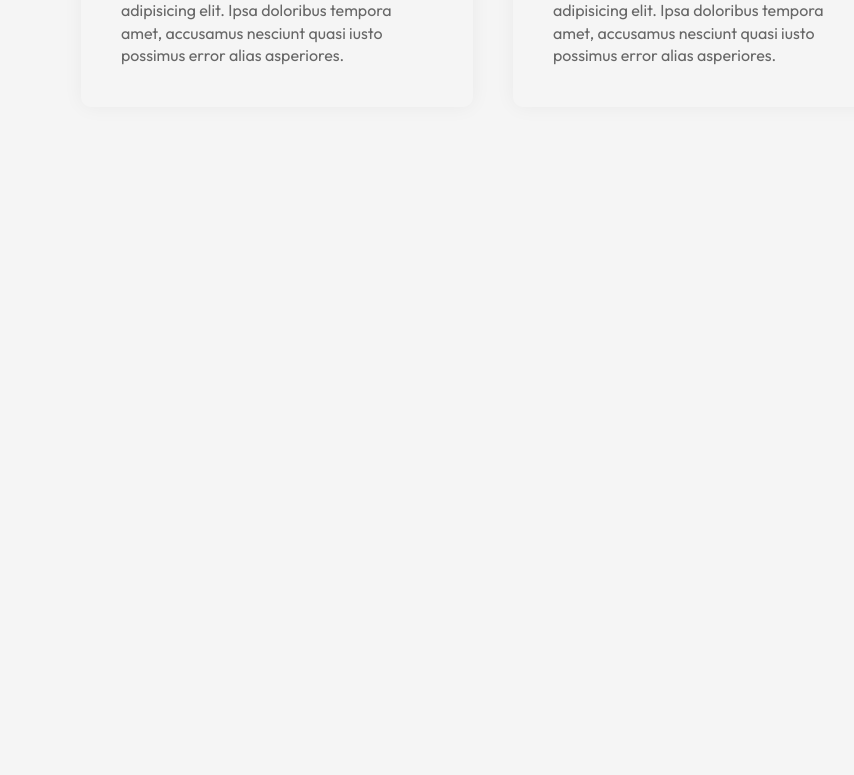
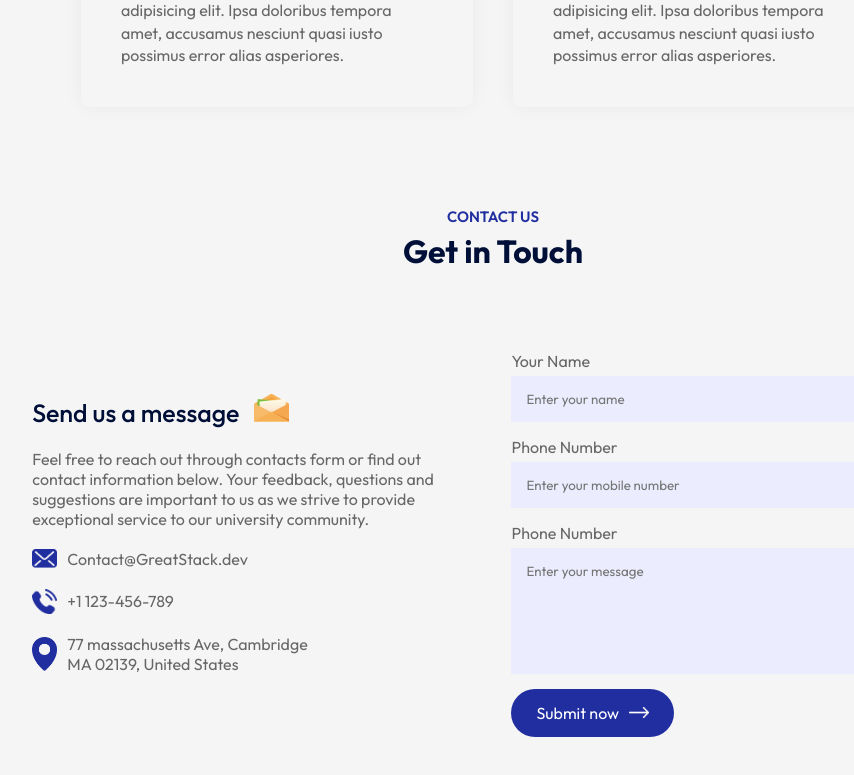
Before and after one commit to Anselamkujur/Edusity, a React (Vite) app: page / in a window 1280 px wide. Shown: the part 2769-3544 px from the top of the page, without its empty margins (147-1001 px from the left). Before the commit the page ends 2976 px from the top, so only its background shows below. Built offline with nearby package versions, Linux system fonts and the light colour scheme.

Commit message:
contact design in completed

```diff
--- a/src/App.jsx
+++ b/src/App.jsx
@@ -6,6 +6,7 @@
 import About from './components/About/About'
 import Campus from './components/Campus/Campus'
 import Testamonials from './components/Testamonials/Testamonials'
+import Contacts from './components/Contacts/Contacts'
 
 const App = () => {
   return (
@@ -20,6 +21,8 @@
         <Campus />
         <Title subTitle={"TESTAMONIALS"} title={"What Student Says"}/>
         <Testamonials />
+        <Title subTitle={"Contact Us"} title={"Get in Touch"}/>
+        <Contacts />
       </div>
     </div>
   )
--- /dev/null
+++ b/src/components/Contacts/Contacts.css
@@ -0,0 +1,54 @@
+.contacts {
+    margin: 80px auto;
+    max-width: 90%;
+    display: flex;
+    align-items: center;
+    justify-content: space-between;
+}
+
+.contact-col {
+    flex-basis: 48%;
+    color: #676767;
+
+}
+
+.contact-col h3 {
+    color: #000f38;
+    font-weight: 500;
+    font-size: 25px;
+    margin-bottom: 20px;
+}
+
+.contact-col h3 img {
+    width: 35px;
+    margin-left: 10px;
+}
+
+.contact-col p {
+    max-width: 450px;
+    list-style: 0.3;
+}
+
+.contact-col ul li {
+    display: flex;
+    align-items: center;
+    margin: 20px 0;
+}
+
+.contact-col ul li img {
+    width: 25px;
+    margin-right: 10px;
+
+}
+
+.contacts form input, .contacts form textarea {
+    display: block;
+    width: 100%;
+    background:#ebecfe;
+    padding: 15px;
+    border: 0;
+    outline: 0;
+    margin-bottom: 15px;
+    margin-top: 5px;
+    resize: none;
+}
--- /dev/null
+++ b/src/components/Contacts/Contacts.jsx
@@ -0,0 +1,38 @@
+import React from 'react'
+import './Contacts.css'
+import msg_icon from '../../assets/msg-icon.png'
+import mail_icon from '../../assets/mail-icon.png'
+import phone_icon from '../../assets/phone-icon.png'
+import location_icon from '../../assets/location-icon.png'
+import white_arrow from '../../assets/white-arrow.png'
+
+const Contacts = () => {
+  return (
+    <div className='contacts'>
+        <div className="contact-col">
+            <h3>Send us a message <img src={msg_icon} alt="" /></h3>
+            <p>Feel free to reach out through contacts form or find out contact information below. Your feedback, questions and suggestions are important to us as we strive to provide exceptional service to our university community.</p>
+            <ul>
+                <li><img src={mail_icon} alt="" />Contact@GreatStack.dev</li>
+                <li><img src={phone_icon} alt="" />+1 123-456-789</li>
+                <li><img src={location_icon} alt="" />77 massachusetts Ave, Cambridge <br /> MA 02139, United States</li>
+            </ul>
+        </div>
+        <div className="contact-col">
+            <form >
+                <label >Your Name</label>
+                <input type="text" name="name" placeholder='Enter your name' required/>
+                <label >Phone Number</label>
+                <input type="tel" name="phone" placeholder="Enter your mobile number" required/>
+                <label >Phone Number</label>
+                <textarea name="message" rows="6" placeholder='Enter your message' required></textarea>
+                <button type="submit" className='btn dark-btn'>Submit now <img src={white_arrow} alt="" /></button>
+
+            </form>
+        </div>
+
+    </div>
+  )
+}
+
+export default Contacts
```
